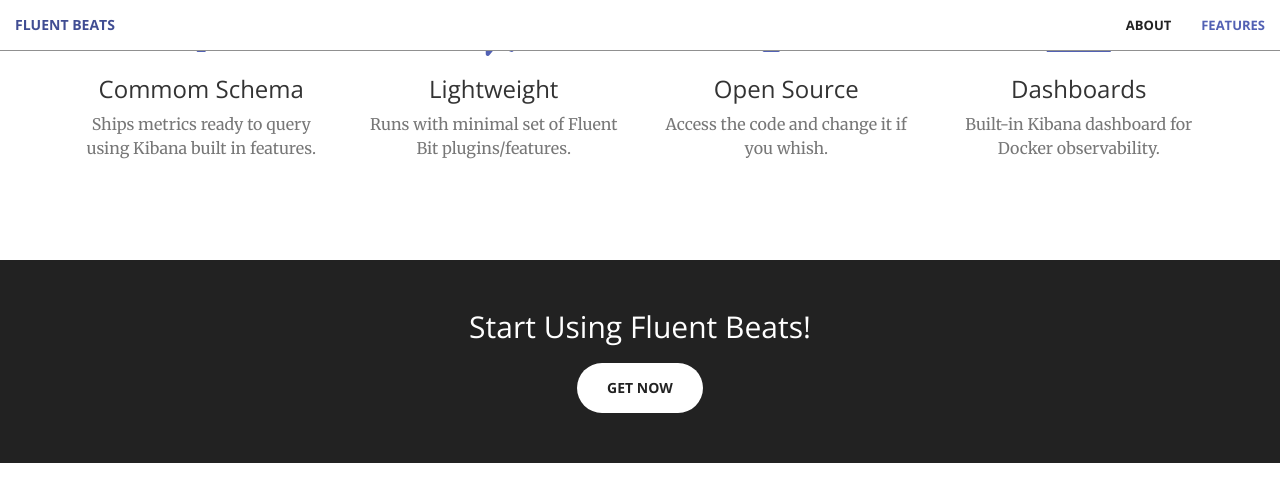
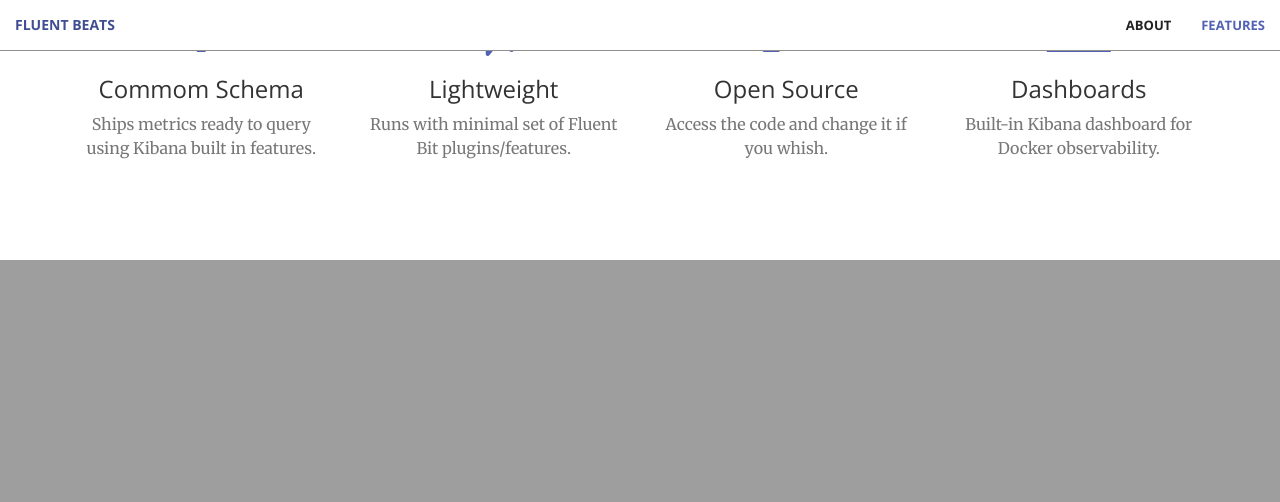
Before and after one commit to fluent-beats/fluent-beats.github.io, a Jekyll site: the page built from index.html, in a window 1280 px wide and 900 px high, scrolled down 1490 px. Shown: the top 502 px of the window. Built offline with Jekyll 4.4.1, drawn with Linux system fonts in a browser that asks for light colours; before the commit the page ends 1953 px from its top, so only the background shows below that.

Commit message:
Adjusted video CSS

```diff
--- a/_includes/video.html
+++ b/_includes/video.html
@@ -1,11 +1,9 @@
-<section id="video">
-    <div class="embed-container">
+<aside class="embed-container">
     <iframe
         width="700"
         height="480"
-            src="https://fluent-beats.github.io/video/{{ include.id }}"
+        src="https://fluent-beats.github.io/video/quick.mp4"
         frameborder="0"
         allowfullscreen="true">
     </iframe>
-    </div>
-</section>
+</aside>
--- a/_layouts/front.html
+++ b/_layouts/front.html
@@ -8,6 +8,7 @@
   {% include header.html %}
   {% include call-to-action.html %}
   {% include features.html %}
+  {% include video.html name=quick.mp4 %}
   {% include aside.html %}
   {% include scripts.html %}
 </body>
```
Lines whose indentation alone changed are shown as unchanged.
